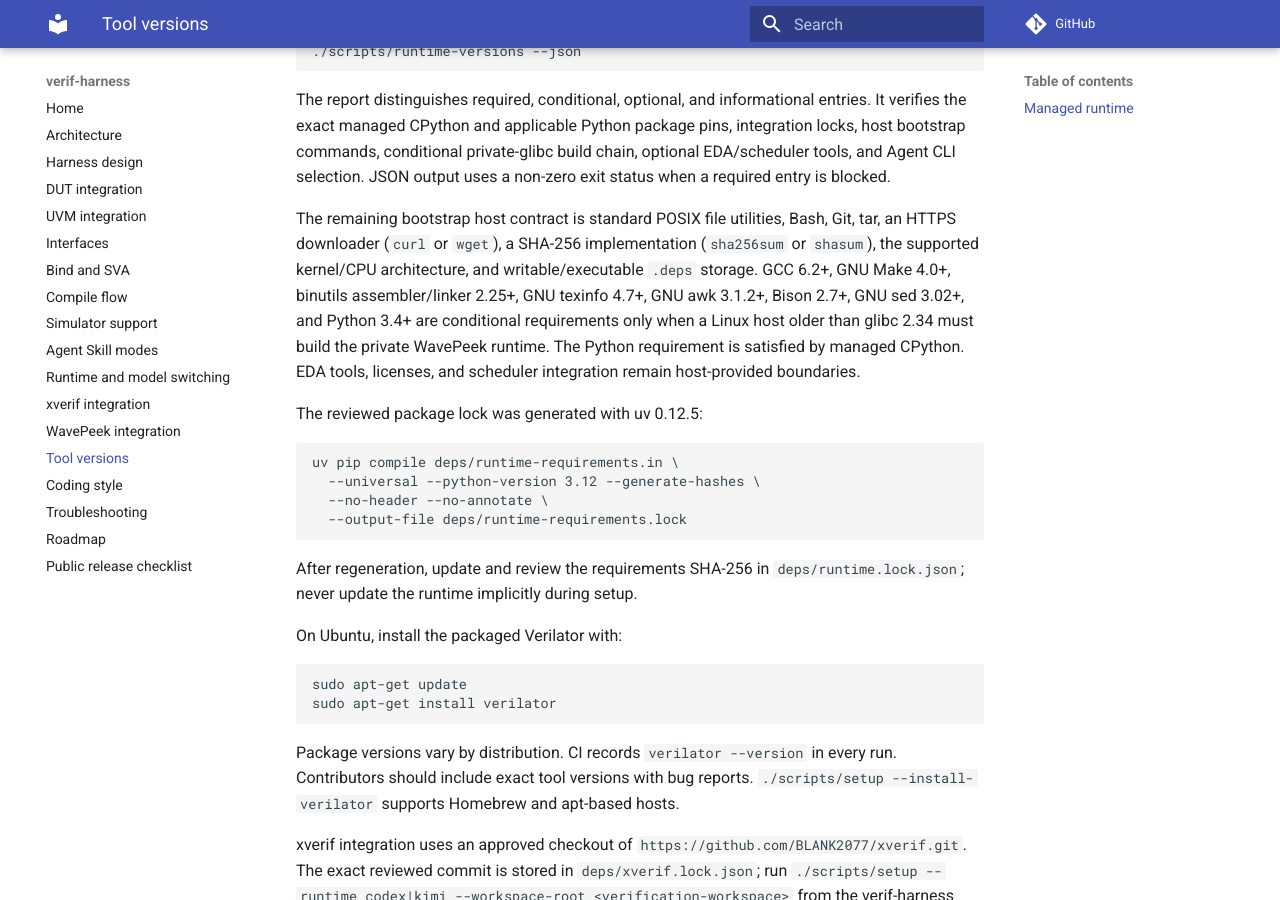
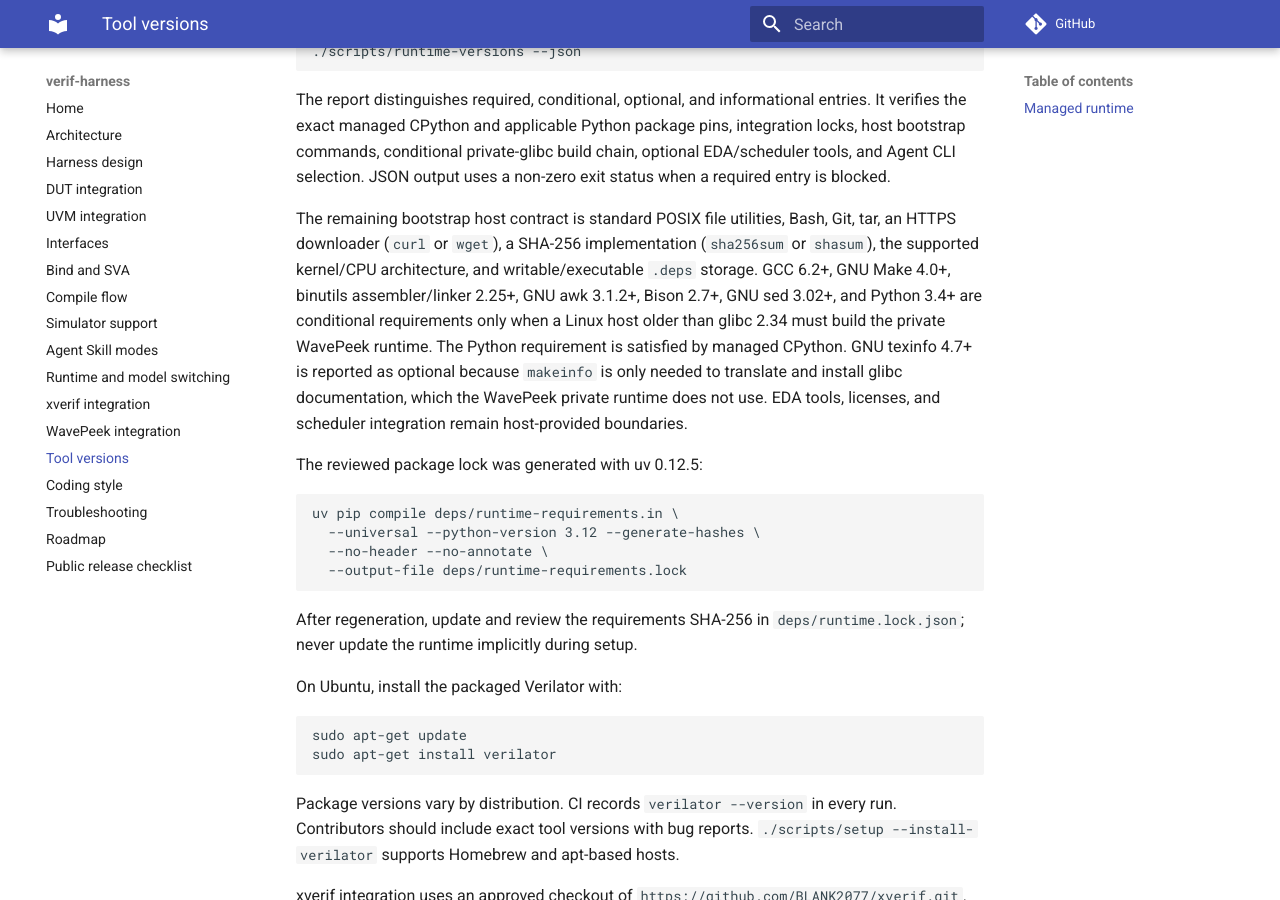
Before and after one commit to dummy11/verif-harness, an MkDocs documentation site: the page built from docs/tool_versions.md, in a window 1280 px wide and 900 px high, scrolled down 1128 px. Built offline with MkDocs 1.6.1 and Material for MkDocs 9.7.7, drawn with Linux system fonts in a browser that asks for light colours; comment, search, counter and statistics services are not loaded.

Commit message:
Make glibc documentation tooling optional

```diff
--- a/docs/tool_versions.md
+++ b/docs/tool_versions.md
@@ -41,11 +41,13 @@ The remaining bootstrap host contract is standard POSIX file utilities, Bash,
 Git, tar, an HTTPS downloader (`curl` or `wget`), a SHA-256 implementation
 (`sha256sum` or `shasum`), the supported kernel/CPU architecture, and
 writable/executable `.deps` storage.
-GCC 6.2+, GNU Make 4.0+, binutils assembler/linker 2.25+, GNU texinfo 4.7+,
-GNU awk 3.1.2+, Bison 2.7+, GNU sed 3.02+, and Python 3.4+ are conditional
-requirements only when a Linux host older than glibc 2.34 must build the
-private WavePeek runtime. The Python requirement is satisfied by managed
-CPython. EDA tools, licenses, and scheduler integration remain host-provided
+GCC 6.2+, GNU Make 4.0+, binutils assembler/linker 2.25+, GNU awk 3.1.2+,
+Bison 2.7+, GNU sed 3.02+, and Python 3.4+ are conditional requirements only
+when a Linux host older than glibc 2.34 must build the private WavePeek
+runtime. The Python requirement is satisfied by managed CPython. GNU texinfo
+4.7+ is reported as optional because `makeinfo` is only needed to translate
+and install glibc documentation, which the WavePeek private runtime does not
+use. EDA tools, licenses, and scheduler integration remain host-provided
 boundaries.
 
 The reviewed package lock was generated with uv 0.12.5:
```
Also changed, not shown: docs/troubleshooting.md (+7 -5 lines), skills/verif-harness/docs/troubleshooting.md (+5 -4 lines), 8 other files.
